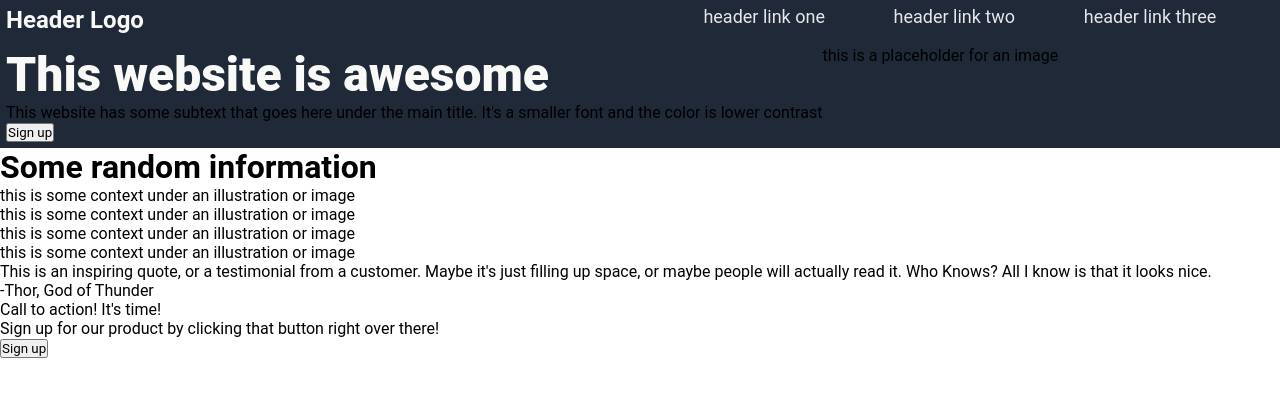
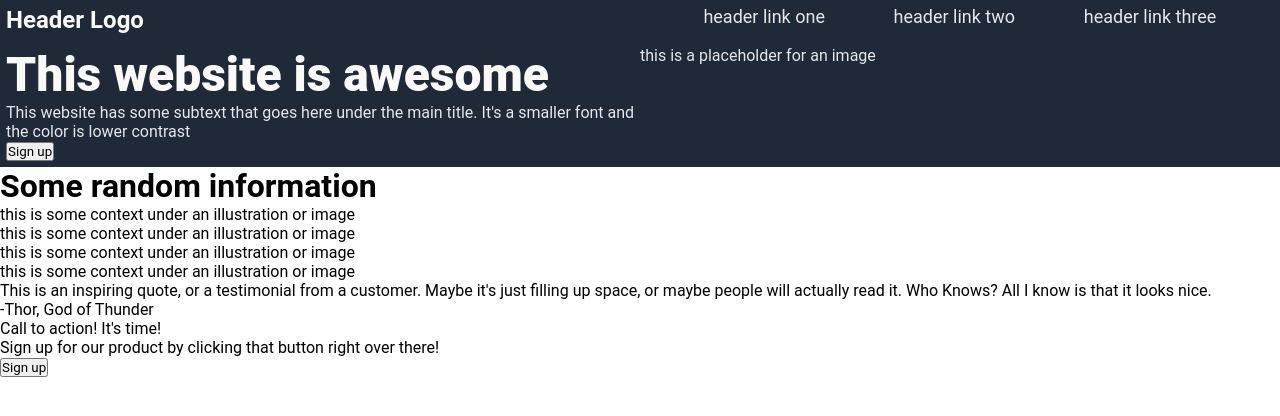
Before and after one commit to palpitate013/landingPage, a plain HTML site: page index.html in a window 1280 px wide. Drawn offline with Linux system fonts and the light colour scheme.

Commit message:
Added css

```diff
--- a/styles.css
+++ b/styles.css
@@ -8,6 +8,9 @@
     background-color: #1F2937;
     padding: 6px;
     display: flex;
+}
+.item {
+    flex: 1;
 }
 .hero-main-text {
     font-size: 48px;
@@ -27,3 +30,6 @@
     font-size: 18px;
     color: #e5e7eb;
 }
+.placeholder {
+    color: #e5e7eb;
+}
```
